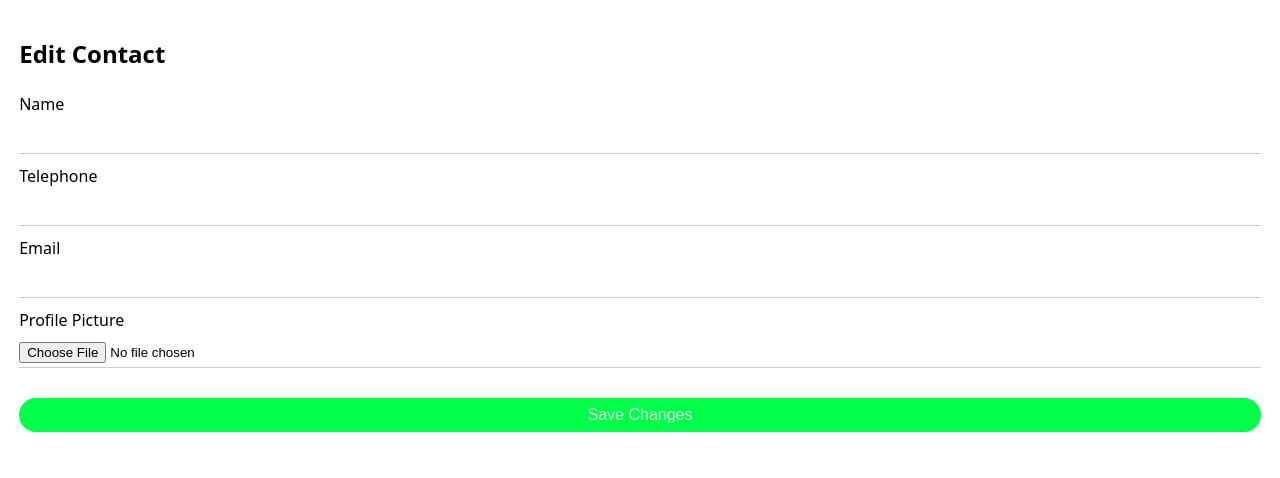
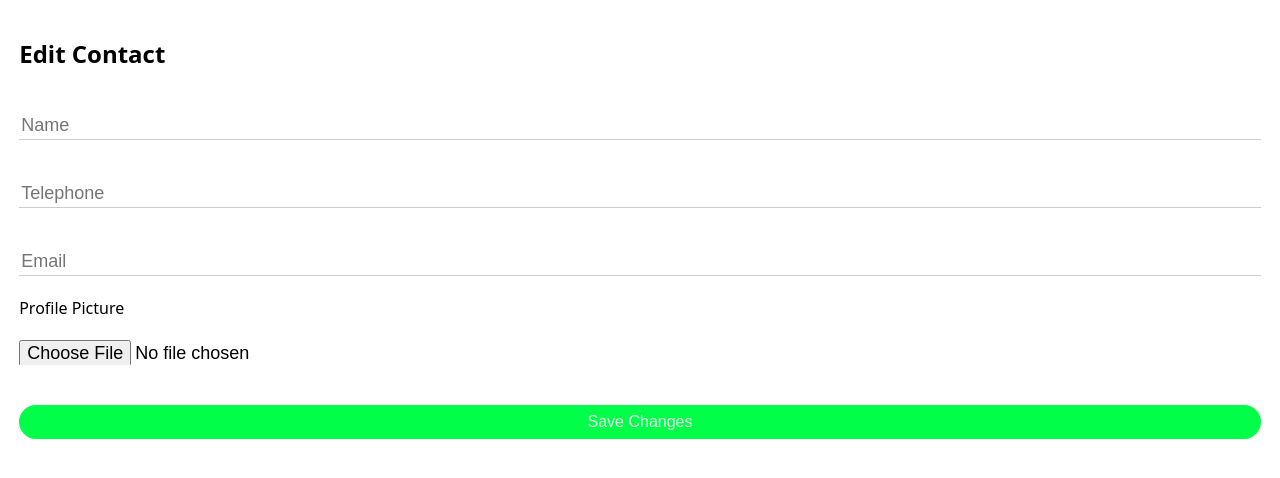
Before and after one commit to Roamer15/contact_manager, a React (Vite) app: page /edit/1 in a window 1280 px wide. Shown: the top 478 px of the page. Built offline with nearby package versions, Linux system fonts and the light colour scheme.

Commit message:
Duplicate contacts problem resolved

```diff
--- a/src/components/ContactForm.jsx
+++ b/src/components/ContactForm.jsx
@@ -3,30 +3,33 @@ import PropTypes from 'prop-types';
 export default function ContactForm({ formData, handleChange, handleFileChange, handleSubmit, errors, isEditing }) {
     return (
         <form className="contact-form" onSubmit={handleSubmit}>
-            <label htmlFor="name">Name</label>
+            <label htmlFor="name"></label>
             <input
                 type="text"
                 name="name"
+                placeholder='Name'
                 value={formData.name}
                 onChange={handleChange}
                 required
             />
             {errors?.name && <p className="form_error">{errors.name}</p>}
 
-            <label htmlFor="telephone">Telephone</label>
+            <label htmlFor="telephone"></label>
             <input
                 type="tel"
                 name="telephone"
+                placeholder='Telephone'
                 value={formData.telephone}
                 onChange={handleChange}
                 required
             />
             {errors?.telephone && <p className="form_error">{errors.telephone}</p>}
 
-            <label htmlFor="email">Email</label>
+            <label htmlFor="email"></label>
             <input
                 type="email"
                 name="email"
+                placeholder='Email'
                 value={formData.email}
                 onChange={handleChange}
                 required
--- a/src/context/Context.jsx
+++ b/src/context/Context.jsx
@@ -7,8 +7,20 @@ export const ContactData = ({ children }) => {
 
     const [contacts, setContacts] = useState([])
 
+    const isDuplicateContact = (contacts, newContact) => {
+        return contacts.some(
+            (contact) =>
+                contact.name.toLowerCase() === newContact.name.toLowerCase() &&
+                contact.email.toLowerCase() === newContact.email.toLowerCase() &&
+                contact.telephone === newContact.telephone
+        );
+    };
 
     const addContact = (newContact) => {
+        if (isDuplicateContact(contacts, newContact)) {
+            alert('This contact already exists!');
+            return;
+        }
         setContacts([...contacts, newContact]);
     };
 
--- a/src/index.css
+++ b/src/index.css
@@ -47,17 +47,32 @@ button {
 form {
   display: flex;
   flex-direction: column;
-  gap: 10px;
+  gap: 20px;
 
   input {
+    position: relative;
     height: 25px;
     border: none;
+    font-size: 18px;
     border-bottom: 1px solid #ccc;
 
     &:focus {
       outline: none;
       border-bottom: 1px solid #0aba3c;
       transition: 0.3s ease-in-out;
+    }
+  }
+
+  input[type='file'] {
+    border: none;
+  }
+
+  input::placeholder {
+    position: absolute;
+
+    &:focus {
+      top: 0;
+      left: 5px;
     }
   }
 
@@ -71,6 +86,65 @@ form {
     border-radius: 20px;
   }
 }
+/*
+.contact-form {
+  display: flex;
+  flex-direction: column;
+  max-width: 400px;
+  margin: auto;
+  padding: 20px;
+  background: #f9f9f9;
+  border-radius: 8px;
+  box-shadow: 0px 4px 10px rgba(0, 0, 0, 0.1);
+}
+
+label {
+  margin-top: 10px;
+  font-weight: bold;
+}
+
+input{
+  width: 90%;
+  padding: 10px;
+  margin-top: 5px;
+  border: 1px solid #ccc;
+  border-radius: 5px;
+  font-size: 16px;
+}
+
+input[type='file'] {
+  border: none;
+}
+
+.form_error {
+  color: red;
+  font-size: 14px;
+}
+
+form img {
+  width: 100px;
+  height: 100px;
+  margin-top: 10px;
+  border-radius: 8px;
+  object-fit: cover;
+}
+
+form button {
+  margin-top: 15px;
+  padding: 10px;
+  background-color: #00ff48;
+  border: none;
+  color: #fff;
+  font-size: 18px;
+  font-weight: bold;
+  cursor: pointer;
+  border-radius: 5px;
+  transition: background 0.3s;
+}
+
+form button:hover {
+  background-color: #00cc3c;
+} */
 
 .contact-list {
   display: flex;
```
